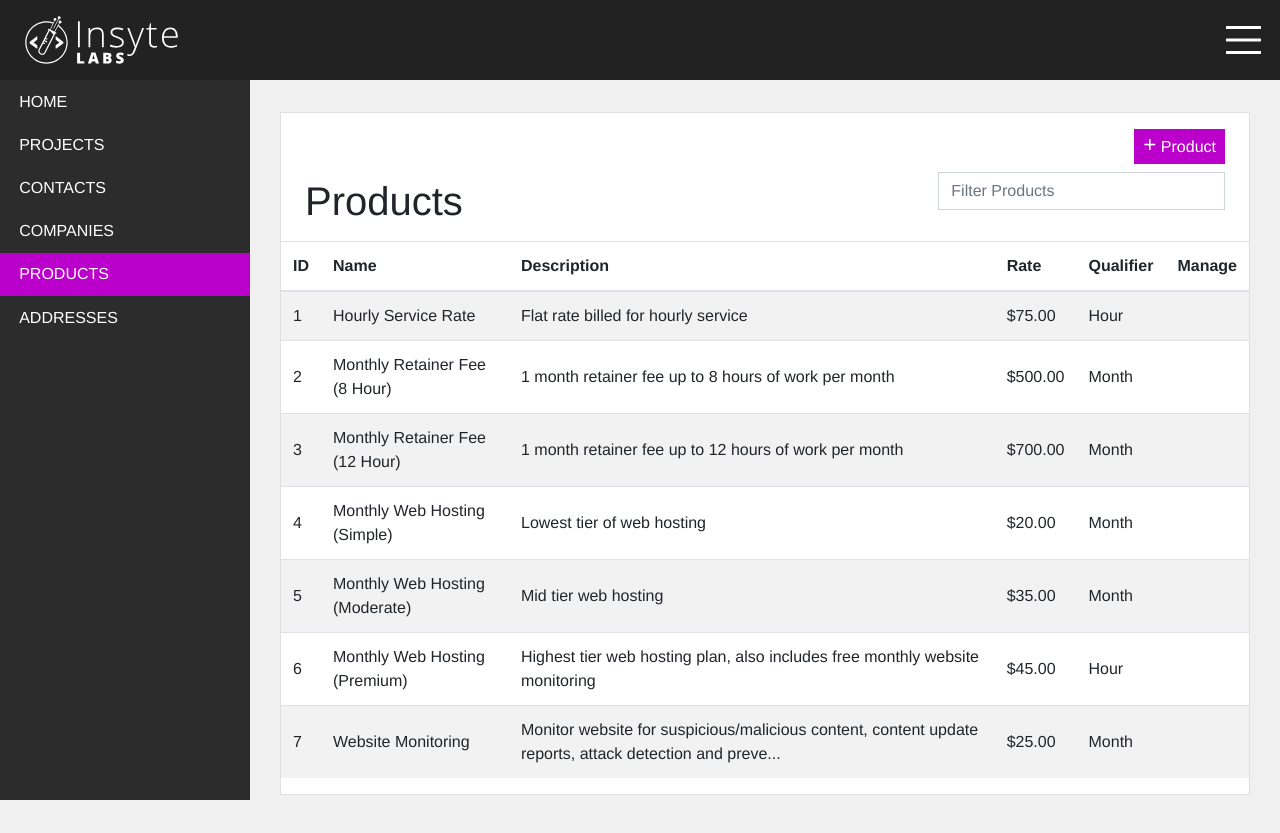
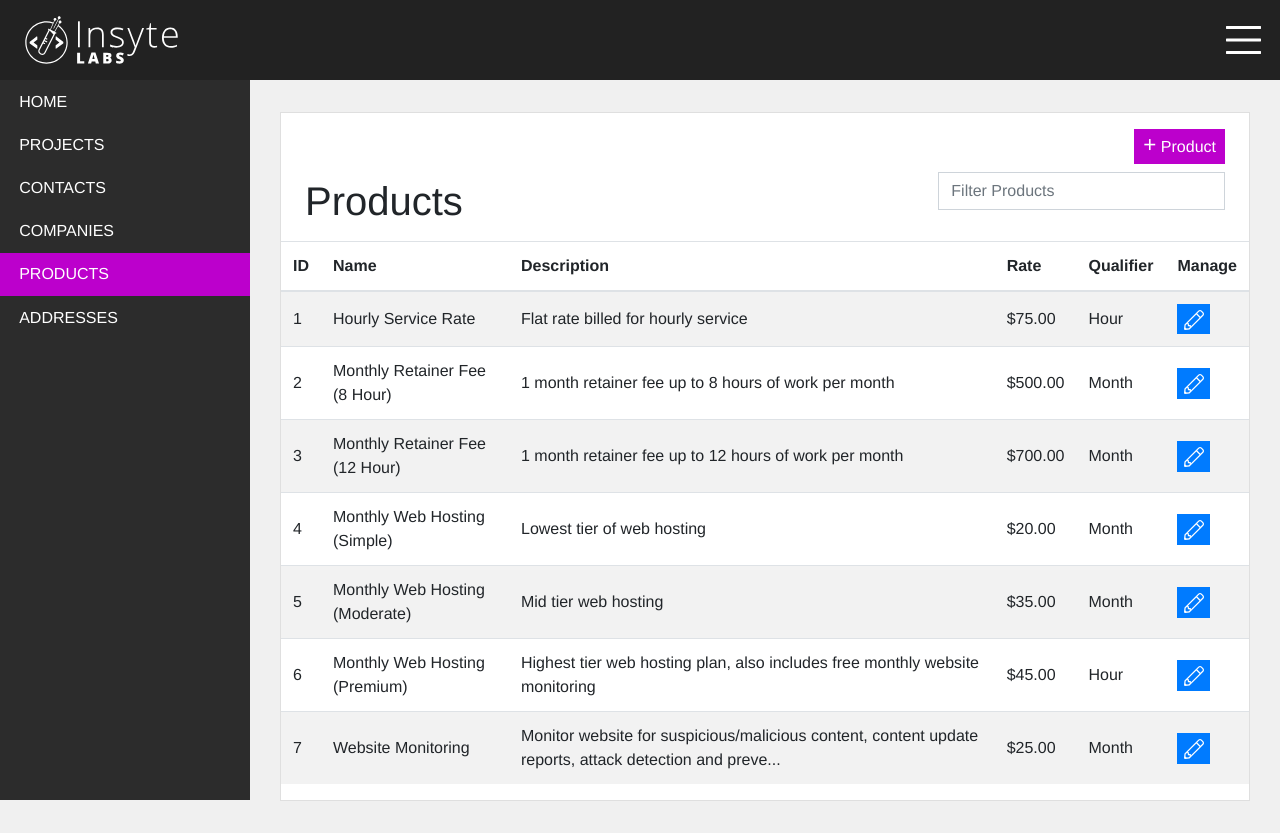
Before and after one commit to InsyteLabs/InsyteManagement, a Vue app: page /products in a window 1280 px wide. Built offline with nearby package versions, Linux system fonts and the light colour scheme.

Commit message:
wire up product modal form events

```diff
--- a/src/components/ProductList.vue
+++ b/src/components/ProductList.vue
@@ -17,7 +17,13 @@
                 <td>{{ product.description | truncate(100) }}</td>
                 <td>{{ product.rate | currency }}</td>
                 <td>{{ product.qualifier }}</td>
-                <td></td>
+                <td>
+                    <button @click="editProduct(product)" class="btn btn-sm btn-primary">
+                        <svg class="btn-icon pencil" aria-hidden="true" role="img" xmlns="http://www.w3.org/2000/svg" viewBox="0 0 512 512">
+                            <path fill="currentColor" d="M493.255 56.236l-37.49-37.49c-24.993-24.993-65.515-24.994-90.51 0L12.838 371.162.151 485.346c-1.698 15.286 11.22 28.203 26.504 26.504l114.184-12.687 352.417-352.417c24.992-24.994 24.992-65.517-.001-90.51zm-95.196 140.45L174 420.745V386h-48v-48H91.255l224.059-224.059 82.745 82.745zM126.147 468.598l-58.995 6.555-30.305-30.305 6.555-58.995L63.255 366H98v48h48v34.745l-19.853 19.853zm344.48-344.48l-49.941 49.941-82.745-82.745 49.941-49.941c12.505-12.505 32.748-12.507 45.255 0l37.49 37.49c12.506 12.506 12.507 32.747 0 45.255z"></path>
+                        </svg>
+                    </button>
+                </td>
             </tr>
         </tbody>
     </table>
@@ -26,13 +32,16 @@
 <script lang="ts">
 'use strict';
 
-import { Vue, Component, Prop } from 'vue-property-decorator';
+import { Vue, Component, Prop, Emit } from 'vue-property-decorator';
 
 import { IProduct } from '@/interfaces';
 
 @Component
 export default class ProductList extends Vue{
     @Prop() products!: IProduct[];
+
+    @Emit('editProduct')
+    editProduct(product: IProduct): void{ }
 }
 </script>
 
--- a/src/views/Products.vue
+++ b/src/views/Products.vue
@@ -23,7 +23,8 @@
                 </div>
             </div>
             <ProductList
-                :products="products">
+                :products="products"
+                @editProduct="onEditProductClick($event)">
             </ProductList>
         </div>
     </div>
@@ -96,8 +97,19 @@ export default class Products extends Vue{
 
                 this.modalWindow.closeModal();
                 this.selectedProduct = null;
-                this.newProduct      = false;
+                this.newProduct      = true;
             });
+    }
+
+    onUpdateProduct(product: IProduct): void{
+        this.entityService.updateProduct(product)
+            .then((updatedProduct: IProduct) => {
+                this._loadProducts();
+
+                this.modalWindow.closeModal();
+                this.selectedProduct = null;
+                this.newProduct      = true;
+            })
     }
 
     onModalActiveStateChange(active: boolean): void{
```
